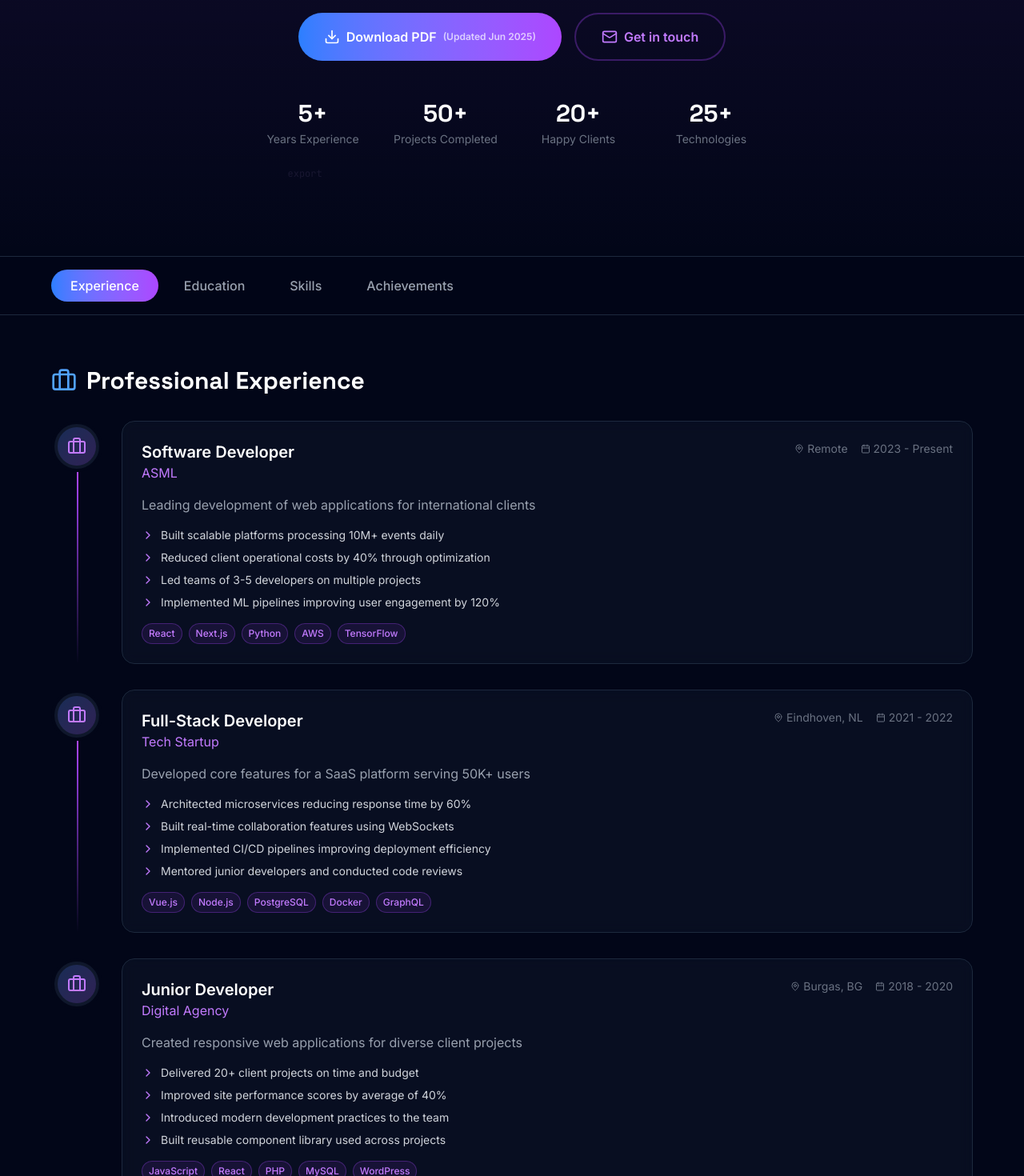
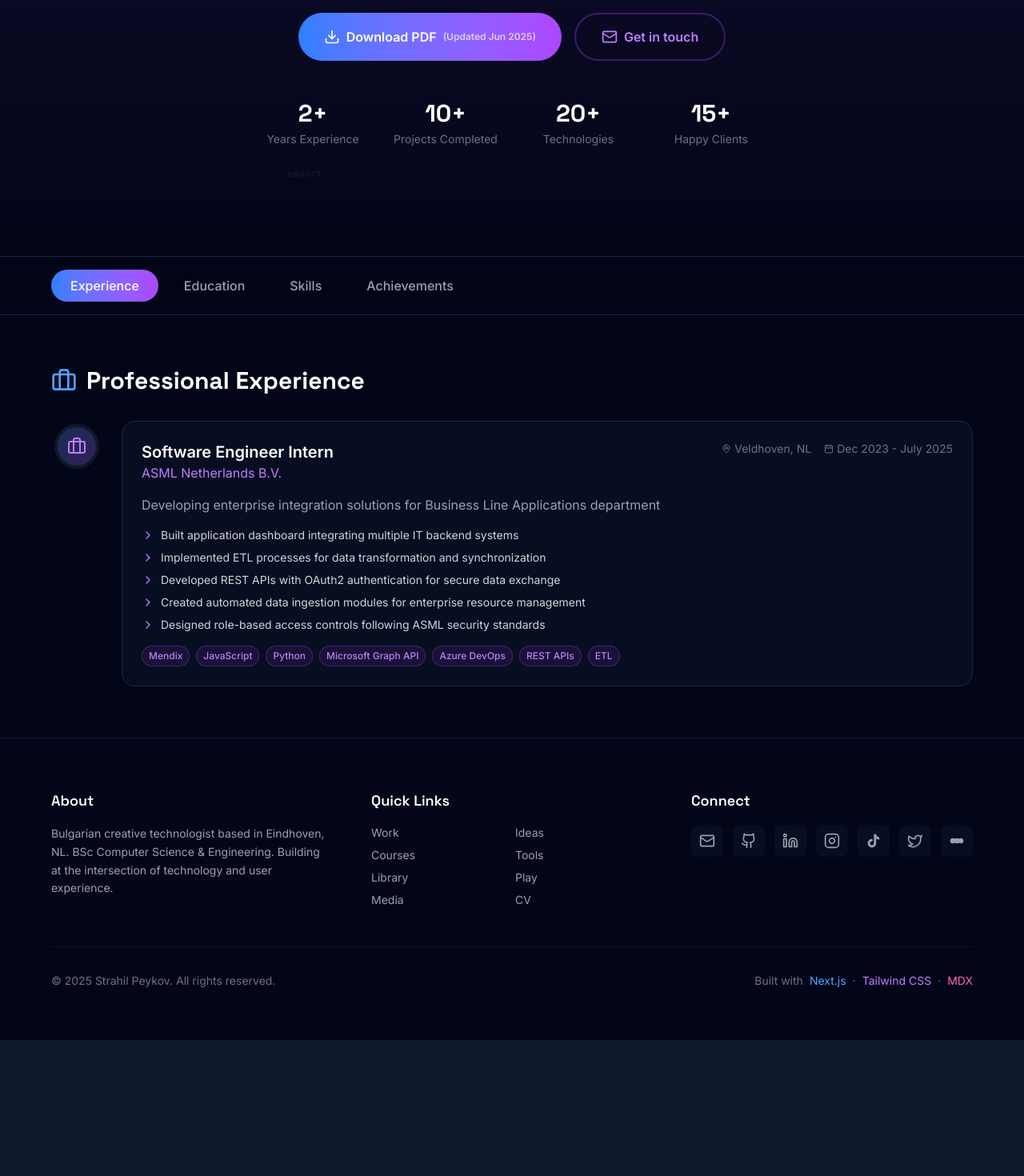
Before and after one commit to StrahilPeykov/strahil, a Next.js app: page /cv in a window 1280 px wide. Shown: the part 320-1790 px from the top of the page at 80% size. After the commit the page ends 1620 px from the top, so only its background shows below. Built offline with nearby package versions, Linux system fonts and the light colour scheme.

Commit message:
Update page.tsx

```diff
--- a/src/app/cv/page.tsx
+++ b/src/app/cv/page.tsx
@@ -9,46 +9,19 @@ import { useRef, useState } from 'react'
 
 const experience = [
   {
-    role: 'Software Developer',
-    company: 'ASML',
-    location: 'Remote',
-    period: '2023 - Present',
-    description: 'Leading development of web applications for international clients',
+    role: 'Software Engineer Intern',
+    company: 'ASML Netherlands B.V.',
+    location: 'Veldhoven, NL',
+    period: 'Dec 2023 - July 2025',
+    description: 'Developing enterprise integration solutions for Business Line Applications department',
     achievements: [
-      'Built scalable platforms processing 10M+ events daily',
-      'Reduced client operational costs by 40% through optimization',
-      'Led teams of 3-5 developers on multiple projects',
-      'Implemented ML pipelines improving user engagement by 120%'
+      'Built application dashboard integrating multiple IT backend systems',
+      'Implemented ETL processes for data transformation and synchronization',
+      'Developed REST APIs with OAuth2 authentication for secure data exchange',
+      'Created automated data ingestion modules for enterprise resource management',
+      'Designed role-based access controls following ASML security standards'
     ],
-    technologies: ['React', 'Next.js', 'Python', 'AWS', 'TensorFlow']
-  },
-  {
-    role: 'Full-Stack Developer',
-    company: 'Tech Startup',
-    location: 'Eindhoven, NL',
-    period: '2021 - 2022',
-    description: 'Developed core features for a SaaS platform serving 50K+ users',
-    achievements: [
-      'Architected microservices reducing response time by 60%',
-      'Built real-time collaboration features using WebSockets',
-      'Implemented CI/CD pipelines improving deployment efficiency',
-      'Mentored junior developers and conducted code reviews'
-    ],
-    technologies: ['Vue.js', 'Node.js', 'PostgreSQL', 'Docker', 'GraphQL']
-  },
-  {
-    role: 'Junior Developer',
-    company: 'Digital Agency',
-    location: 'Burgas, BG',
-    period: '2018 - 2020',
-    description: 'Created responsive web applications for diverse client projects',
-    achievements: [
-      'Delivered 20+ client projects on time and budget',
-      'Improved site performance scores by average of 40%',
-      'Introduced modern development practices to the team',
-      'Built reusable component library used across projects'
-    ],
-    technologies: ['JavaScript', 'React', 'PHP', 'MySQL', 'WordPress']
+    technologies: ['Mendix', 'JavaScript', 'Python', 'Microsoft Graph API', 'Azure DevOps', 'REST APIs', 'ETL']
   }
 ]
 
@@ -59,7 +32,7 @@ const education = [
     location: 'Netherlands',
     period: '2021 - 2025',
     description: 'Comprehensive foundation in software engineering, algorithms, and computer systems',
-    achievements: ['Graduated July 2025', 'Focus on Software Engineering & AI']
+    achievements: ['Graduated July 2025', 'Focus on Software Engineering & System Architecture']
   },
   {
     degree: 'High School Diploma - Mathematics & Natural Sciences',
@@ -73,47 +46,45 @@ const education = [
 
 const skills = {
   technical: [
-    { name: 'JavaScript/TypeScript', level: 95 },
-    { name: 'React/Next.js', level: 92 },
-    { name: 'Python', level: 88 },
-    { name: 'Node.js', level: 85 },
-    { name: 'AI/Machine Learning', level: 80 },
     { name: 'Cloud (AWS/GCP)', level: 82 },
-    { name: 'Database Design', level: 87 },
-    { name: 'System Architecture', level: 85 }
+    { name: 'JavaScript/TypeScript', level: 90 },
+    { name: 'React/Next.js', level: 88 },
+    { name: 'Python', level: 85 },
+    { name: 'Java', level: 85 },
+    { name: 'Django/Spring Boot', level: 82 },
+    { name: 'SQL/Database Design', level: 85 },
+    { name: 'Azure DevOps/Git', level: 88 }
   ],
   soft: [
     'Problem Solving',
-    'Team Leadership',
+    'Team Collaboration',
     'Client Communication',
     'Project Management',
-    'Technical Writing',
-    'Mentoring',
+    'Technical Documentation',
+    'Enterprise Integration',
     'Cross-cultural Collaboration',
     'Agile Methodologies'
   ],
   languages: [
-    { name: 'English', level: 'Professional' },
     { name: 'Bulgarian', level: 'Native' },
-    { name: 'Dutch', level: 'Intermediate' },
-    { name: 'Russian', level: 'Basic' }
+    { name: 'English', level: 'Fluent' },
+    { name: 'Dutch', level: 'Beginner' },
+    { name: 'German', level: 'Beginner' },
+    { name: 'French', level: 'Beginner' }
   ]
 }
 
 const certifications = [
-  { name: 'AWS Certified Solutions Architect', issuer: 'Amazon', year: '2023' },
-  { name: 'Google Cloud Professional', issuer: 'Google', year: '2022' },
-  { name: 'Advanced React Patterns', issuer: 'Epic React', year: '2022' },
-  { name: 'Machine Learning Specialization', issuer: 'Coursera', year: '2021' }
+  { name: 'Supervised Machine Learning: Regression and Classification', issuer: 'Coursera', year: '2024' }
 ]
 
 const achievements = [
-  'Built platform serving 300+ users globally',
-  'Open source contributor with 1K+ GitHub stars',
-  'Improved client revenue by 200% through optimization',
-  'Worked with clients from 15+ countries',
-  'Technical blog with 50+ monthly readers',
-  '99.9% project success rate'
+  'Developed enterprise integration solution at ASML',
+  'Built multiple full-stack web applications',
+  'Created automated ETL processes for data synchronization',
+  'Implemented secure REST APIs with OAuth2 authentication',
+  'Contributed to open source projects',
+  'Completed BSc in Computer Science & Engineering'
 ]
 
 export default function CVPage() {
@@ -178,7 +149,7 @@ export default function CVPage() {
                 Strahil
                 <span className="bg-gradient-to-r from-blue-400 to-purple-400 bg-clip-text text-transparent"> Peykov</span>
               </h1>
-              <p className="text-2xl text-gray-400 mb-6">Full-Stack Developer & Digital Architect</p>
+              <p className="text-2xl text-gray-400 mb-6">Software Engineer & Full-Stack Developer</p>
 
               {/* Contact Info */}
               <div className="flex flex-wrap gap-4 justify-center mb-8">
@@ -226,10 +197,10 @@ export default function CVPage() {
               className="grid grid-cols-2 md:grid-cols-4 gap-6 mt-12"
             >
               {[
-                { label: 'Years Experience', value: '5+' },
-                { label: 'Projects Completed', value: '50+' },
-                { label: 'Happy Clients', value: '20+' },
-                { label: 'Technologies', value: '25+' }
+                { label: 'Years Experience', value: '2+' },
+                { label: 'Projects Completed', value: '10+' },
+                { label: 'Technologies', value: '20+' },
+                { label: 'Happy Clients', value: '15+' }
               ].map((stat, i) => (
                 <div key={i} className="text-center">
                   <div className="text-3xl font-display font-bold text-white mb-1">
@@ -487,7 +458,7 @@ export default function CVPage() {
                     Languages
                   </h3>
 
-                  <div className="grid md:grid-cols-2 lg:grid-cols-4 gap-4">
+                  <div className="grid md:grid-cols-2 lg:grid-cols-5 gap-4">
                     {skills.languages.map((lang, index) => (
                       <motion.div
                         key={lang.name}
```
